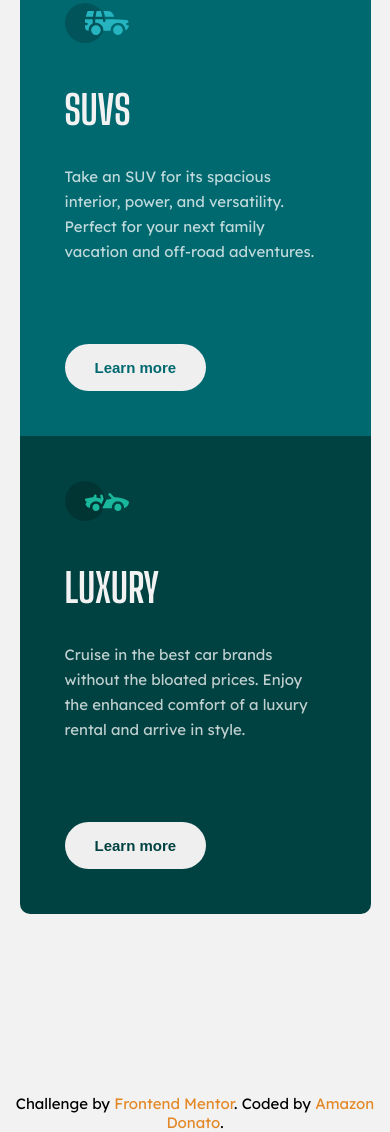
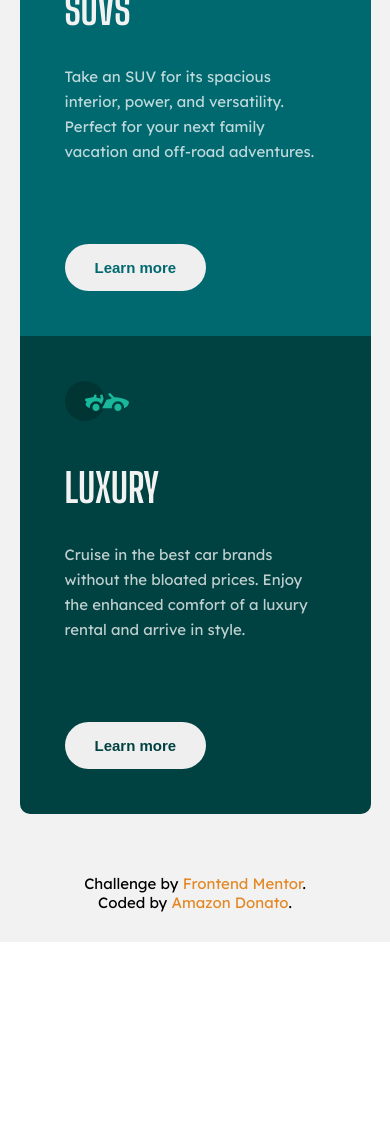
Before and after one commit to ajdonato/ftm-columns-card-component, a plain HTML site: page index.html in a window 390 px wide. Shown: the part 670-1802 px from the top of the page. After the commit the page ends 1612 px from the top, so only its background shows below. Drawn offline with Linux system fonts and the light colour scheme.

Commit message:
fixed footer responsive

```diff
--- a/css/responsive.css
+++ b/css/responsive.css
@@ -12,15 +12,17 @@
 
     .content .card1{
         border-radius: 1rem 1rem 0 0;
-        margin-top: 15rem;
+        margin-top: 5rem;
     }
 
     .content .card3{
         border-radius: 0 0 1rem 1rem;
-        margin-bottom: 15rem;
+        margin-bottom: 3rem;
+    }
+
+    .attribution {
+        padding-bottom: 3rem;
+        display: flex;
+        flex-direction: column;
     }
 }
-
-@media (max-width: 480px) {
-
-}
--- a/index.html
+++ b/index.html
@@ -53,9 +53,9 @@
 
     </main>
 
-    <div class="attribution">
-      Challenge by <a href="https://www.frontendmentor.io?ref=challenge" target="_blank">Frontend Mentor</a>.
-      Coded by <a href="https://github.com/ajdonato/">Amazon Donato</a>.
+    <div class="attribution mobile">
+      <span>Challenge by <a href="https://www.frontendmentor.io?ref=challenge" target="_blank">Frontend Mentor</a>.</span>
+      <span>Coded by <a href="https://github.com/ajdonato/">Amazon Donato</a>.</span>
     </div>
   </div>
 
```
